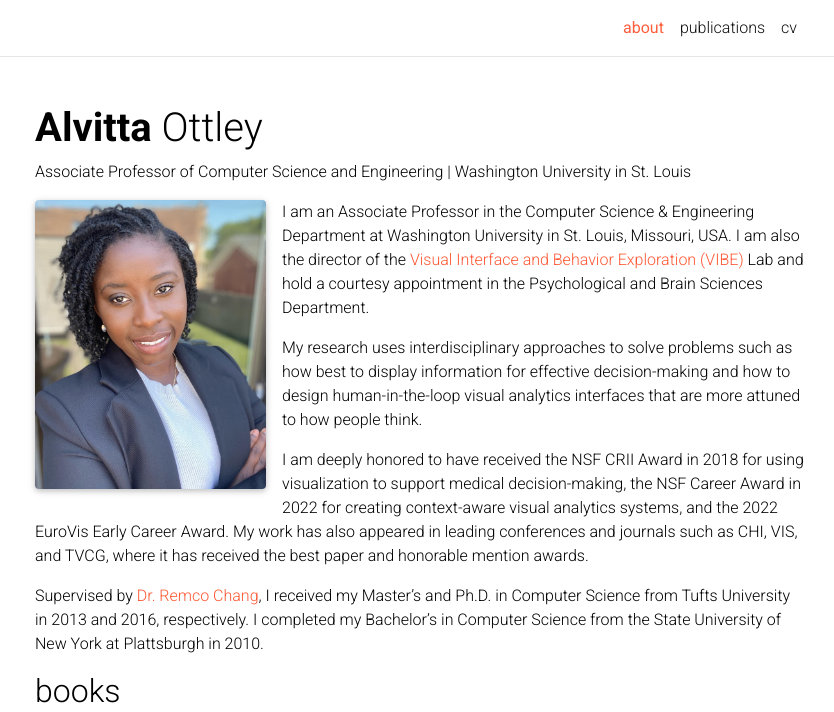
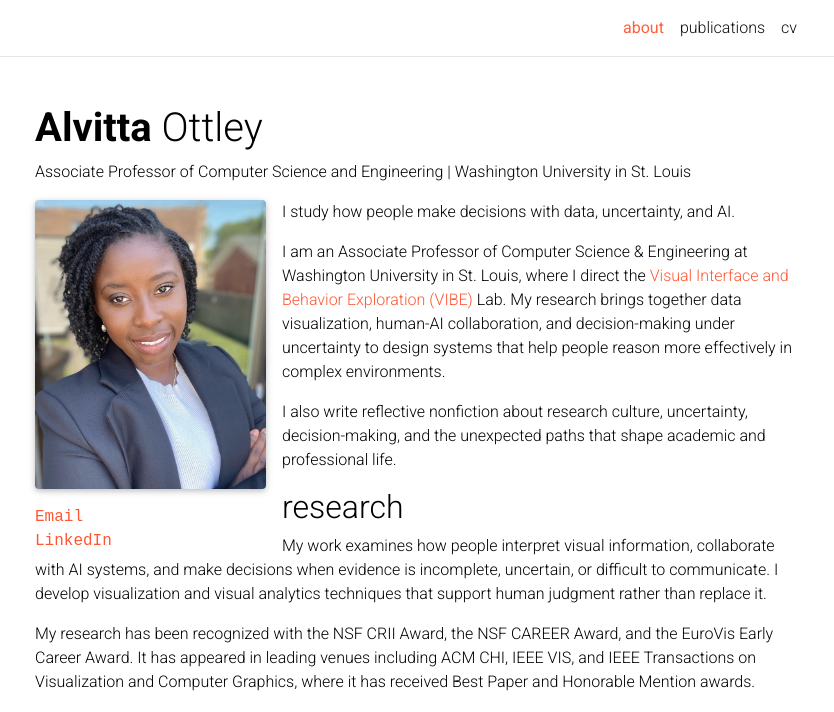
Before and after one commit to alvitta/alvitta.github.io, a Jekyll site: the page built from _pages/about.md, in a window 1280 px wide and 1400 px high. Shown: the top 712 px of the window, without its empty margins (220-1054 px from the left). Built offline with Jekyll 4.4.1, drawn with Linux system fonts in a browser that asks for light colours; full-size pictures stand in for the smaller copies a plugin makes; comment, search, counter and statistics services are not loaded; a style sheet for code colours, icons or effects is not loaded; some of the changed text lies outside the part shown.

Commit message:
updating

```diff
--- a/_pages/about.md
+++ b/_pages/about.md
@@ -9,6 +9,8 @@ profile:
   image: ao.jpg
   image_circular: false # crops the image to make it circular
   address: >
+    <p><a href="mailto:alvitta@wustl.edu">Email</a></p>
+    <p><a href="https://www.linkedin.com/in/alvitta/">LinkedIn</a></p>
 
 news: false  # includes a list of news items
 latest_posts: false  # includes a list of the newest posts
@@ -16,18 +18,55 @@ selected_papers: true # includes a list of papers marked as "selected={true}"
 social: true  # includes social icons at the bottom of the page
 ---
 
+I study how people make decisions with data, uncertainty, and AI.
 
-I am an Associate Professor in the Computer Science & Engineering Department at Washington University in St. Louis, Missouri, USA. I am also the director of the [Visual Interface and Behavior Exploration (VIBE)](https://visualdata.wustl.edu) Lab and hold a courtesy appointment in the Psychological and Brain Sciences Department.
+I am an Associate Professor of Computer Science & Engineering at Washington University in St. Louis, where I direct the [Visual Interface and Behavior Exploration (VIBE)](https://visualdata.wustl.edu) Lab. My research brings together data visualization, human-AI collaboration, and decision-making under uncertainty to design systems that help people reason more effectively in complex environments.
 
-My research uses interdisciplinary approaches to solve problems such as how best to display information for effective decision-making and how to design human-in-the-loop visual analytics interfaces that are more attuned to how people think.
+I also write reflective nonfiction about research culture, uncertainty, decision-making, and the unexpected paths that shape academic and professional life.
 
-I am deeply honored to have received the NSF CRII Award in 2018 for using visualization to support medical decision-making, the NSF Career Award in 2022 for creating context-aware visual analytics systems, and the 2022 EuroVis Early Career Award. My work has also appeared in leading conferences and journals such as CHI, VIS, and TVCG, where it has received the best paper and honorable mention awards.
+## research
 
-Supervised by [Dr. Remco Chang](http://www.cs.tufts.edu/~remco/), I received my Master's and Ph.D. in Computer Science from Tufts University in 2013 and 2016, respectively. I completed my Bachelor's in Computer Science from the State University of New York at Plattsburgh in 2010.
+My work examines how people interpret visual information, collaborate with AI systems, and make decisions when evidence is incomplete, uncertain, or difficult to communicate. I develop visualization and visual analytics techniques that support human judgment rather than replace it.
+
+My research has been recognized with the NSF CRII Award, the NSF CAREER Award, and the EuroVis Early Career Award. It has appeared in leading venues including ACM CHI, IEEE VIS, and IEEE Transactions on Visualization and Computer Graphics, where it has received Best Paper and Honorable Mention awards.
+
+I also hold a courtesy appointment in the Department of Psychological and Brain Sciences and serve as an independent representative for Saint Kitts and Nevis on the [UN's Independent International Scientific Panel on AI](https://www.un.org/independent-international-scientific-panel-ai/en).
 
 
 ## books
 
+Alongside my research, I write about research culture, decision-making, uncertainty, and academic life.
+
+<div class="book-grid">
+  <div class="book-card">
+    <img src="/assets/img/local-optimization-cover.png"
+         alt="Local Optimization cover">
+
+    <h4>Local Optimization</h4>
+    <p><em>What if success doesn't require a five-year plan?</em></p>
+    <br>
+    <p>
+      A short reflective memoir about decision-making, uncertainty, and building
+      a career without trying to predict the future.
+    </p>
+    <a href="https://amzn.to/4gLk6fm">Available here</a>
+  </div>
+
+  <div class="book-card">
+    <img src="/assets/img/letters-young-researcher-cover.png"
+         alt="Letters to a Young Researcher cover">
+
+    <h4>Letters to a Young Researcher</h4>
+    <p><em>What does it really mean to become a researcher?</em></p>
+    <p>
+      Reflections on research, failure, writing, confidence, and navigating
+      academia. It is the book I wish I had as a student.
+    </p>
+    <a href="https://amzn.to/4eSIbOR">Available here</a>
+  </div>
+</div>
+
+<!-- ## books
 Alongside my research, I write about research culture, decision-making,
 uncertainty, and academic life.
 
@@ -58,44 +97,14 @@ uncertainty, and academic life.
     <p><em> What does it really mean to become a researcher?</em></p>
     <p>
       A collection of reflections on research, failure, writing,
-      confidence, and navigating academia. It is the book I wish I hard as a student.
+      confidence, and navigating academia.
     </p>
     <a href="https://amzn.to/4eSIbOR">Available Here</a>
   </div>
 </div>
-<br/>
+<br/> -->
 
-<!--
-## Books
 
-Alongside my research, I write about research culture, decision-making, uncertainty, and academic life.
-
-<div class="row">
-  <div class="col-sm-6 mt-3">
-    <div class="card h-100 book-card">
-      <img src="/assets/img/local-optimization-cover.png" class="card-img-top" alt="Local Optimization book cover">
-      <div class="card-body">
-        <h4 class="card-title">Local Optimization</h4>
-        <p><em>What if success doesn't require a five-year plan?</em></p>
-        <p>A short reflective memoir about decision-making, uncertainty, and building a career through local optimization.</p>
-        <a href="https://www.amazon.com/dp/B0H2393C24" class="btn btn-sm btn-outline-primary">Available Here</a>
-      </div>
-    </div>
-  </div>
-
-  <div class="col-sm-6 mt-3">
-    <div class="card h-100 book-card">
-      <img src="/assets/img/letters-young-researcher-cover.png" class="card-img-top" alt="Letters to a Young Researcher book cover">
-      <div class="card-body">
-        <h4 class="card-title">Letters to a Young Researcher</h4>
-        <p><em> What does it really mean to become a researcher?</em></p>
-        <p>A collection of reflections on research, failure, writing, confidence, and navigating academia. It is the book I wish I hard as a student.</p>
-        <a href="https://www.amazon.com/dp/B0H2YNVDT6" class="btn btn-sm btn-outline-primary">Available Here</a>
-      </div>
-    </div>
-  </div>
-</div>
-<br/> -->
 
 <!-- Put your address / P.O. box / other info right below your picture. You can also disable any of these elements by editing `profile` property of the YAML header of your `_pages/about.md`. Edit `_bibliography/papers.bib` and Jekyll will render your [publications page](/al-folio/publications/) automatically.
 
--- a/assets/css/main.scss
+++ b/assets/css/main.scss
@@ -22,7 +22,7 @@ $max-content-width: {{ site.max_width }};
 }
 
 .book-cover {
-  width: 140px;
+  width: 100%;
   flex-shrink: 0;
   border: 1px solid #eee;
 }
@@ -44,4 +44,28 @@ $max-content-width: {{ site.max_width }};
   .book-cover {
     width: 180px;
   }
+
+  .book-grid {
+    grid-template-columns: 1fr;
+  }
 }
+
+.book-grid {
+  display: grid;
+  grid-template-columns: repeat(2, minmax(0, 1fr));
+  gap: 2rem;
+  margin-top: 1rem;
+}
+
+.book-card img {
+  max-width: 130px;
+  margin-bottom: 1rem;
+}
+
+.book-card h4 {
+  margin-bottom: 0.25rem;
+}
+
+.book-card p {
+  margin-bottom: 0.5rem;
+}
```
Also changed, not shown: _bibliography/papers.bib (+5 -5 lines).
